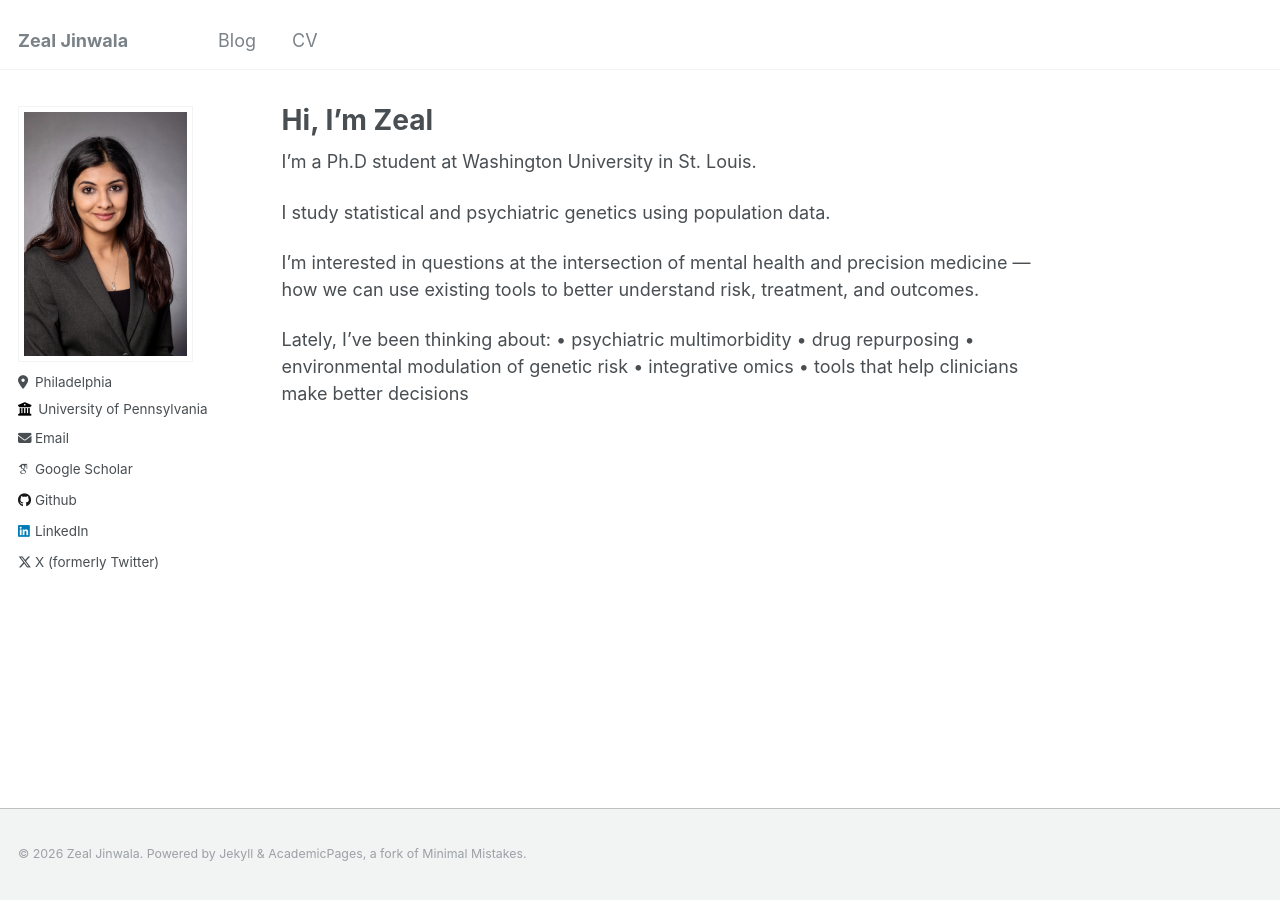
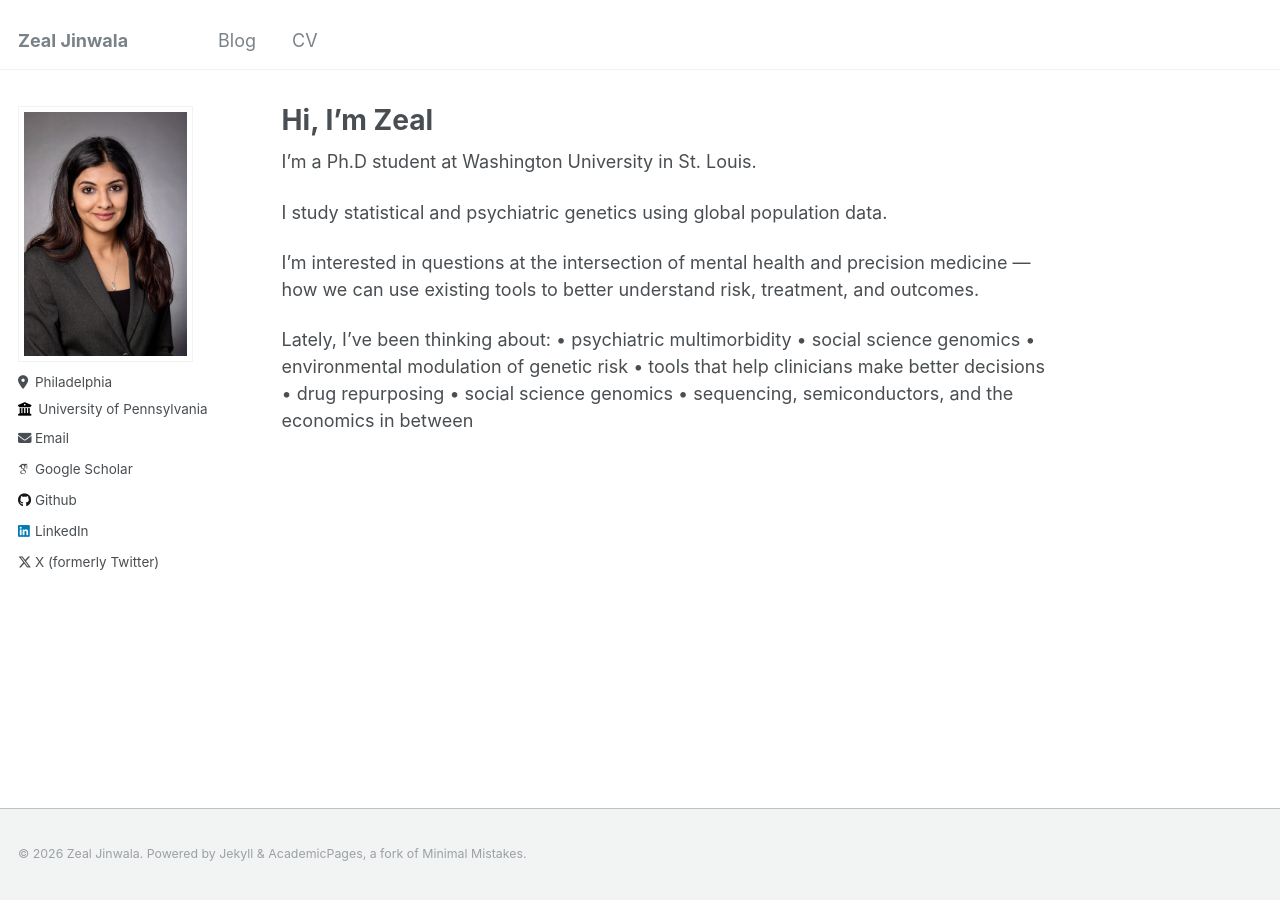
Before and after one commit to zealjinwala/zealjinwala.github.io, a Jekyll site: the page built from _pages/about.md, in a window 1280 px wide. Built offline with Jekyll 4.4.1, drawn with Linux system fonts in a browser that asks for light colours; some web fonts are replaced.

Commit message:
more updates

```diff
--- a/_pages/about.md
+++ b/_pages/about.md
@@ -9,13 +9,15 @@ redirect_from:
 
 I’m a Ph.D student at Washington University in St. Louis.
 
-I study statistical and psychiatric genetics using population data.
+I study statistical and psychiatric genetics using global population data.
 
 I'm interested in questions at the intersection of mental health and precision medicine —how we can use existing tools to better understand risk, treatment, and outcomes.
 
 Lately, I've been thinking about:
 • psychiatric multimorbidity
+• social science genomics
+• environmental modulation of genetic risk
+• tools that help clinicians make better decisions
 • drug repurposing
-• environmental modulation of genetic risk
-• integrative omics
-• tools that help clinicians make better decisions
+• social science genomics
+• sequencing, semiconductors, and the economics in between
```
